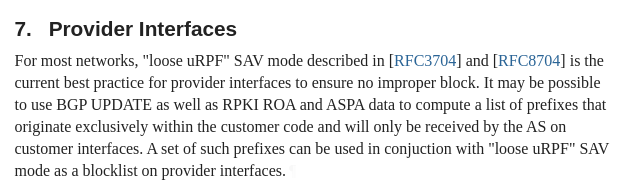
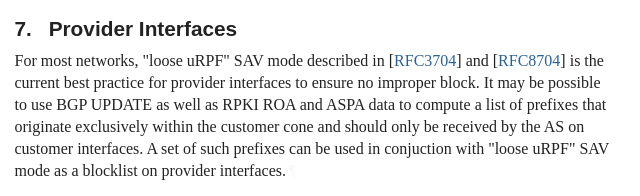
Before and after one commit to igorlord/draft-ietf-sidrops-bar-sav, a plain HTML site: page igorlord/provider/draft-ietf-sidrops-bar-sav.html in a window 1280 px wide. Shown: the part 7253-7449 px from the top of the page, 110-750 px from the left. Drawn offline with Linux system fonts and the light colour scheme; a web font is replaced by a local one.

Commit message:
Script updating gh-pages from bc4e164. [ci skip]

```diff
--- a/igorlord/provider/draft-ietf-sidrops-bar-sav.html
+++ b/igorlord/provider/draft-ietf-sidrops-bar-sav.html
@@ -1502,7 +1502,7 @@ If the local cache of some repository objects required for BAR-SAV computation i
       <h2 id="name-provider-interfaces">
 <a href="#section-7" class="section-number selfRef">7. </a><a href="#name-provider-interfaces" class="section-name selfRef">Provider Interfaces</a>
       </h2>
-<p id="section-7-1">For most networks, "loose uRPF" SAV mode described in <span>[<a href="#RFC3704" class="cite xref">RFC3704</a>]</span> and <span>[<a href="#RFC8704" class="cite xref">RFC8704</a>]</span> is the current best practice for provider interfaces to ensure no improper block. It may be possible to use BGP UPDATE as well as RPKI ROA and ASPA data to compute a list of prefixes that originate exclusively within the customer code and will only be received by the AS on customer interfaces. A set of such prefixes can be used in conjuction with "loose uRPF" SAV mode as a blocklist on provider interfaces.<a href="#section-7-1" class="pilcrow">¶</a></p>
+<p id="section-7-1">For most networks, "loose uRPF" SAV mode described in <span>[<a href="#RFC3704" class="cite xref">RFC3704</a>]</span> and <span>[<a href="#RFC8704" class="cite xref">RFC8704</a>]</span> is the current best practice for provider interfaces to ensure no improper block. It may be possible to use BGP UPDATE as well as RPKI ROA and ASPA data to compute a list of prefixes that originate exclusively within the customer cone and should only be received by the AS on customer interfaces. A set of such prefixes can be used in conjuction with "loose uRPF" SAV mode as a blocklist on provider interfaces.<a href="#section-7-1" class="pilcrow">¶</a></p>
 </section>
 </div>
 <div id="IANA">
```
Also changed, not shown: igorlord/provider/draft-ietf-sidrops-bar-sav.txt.
